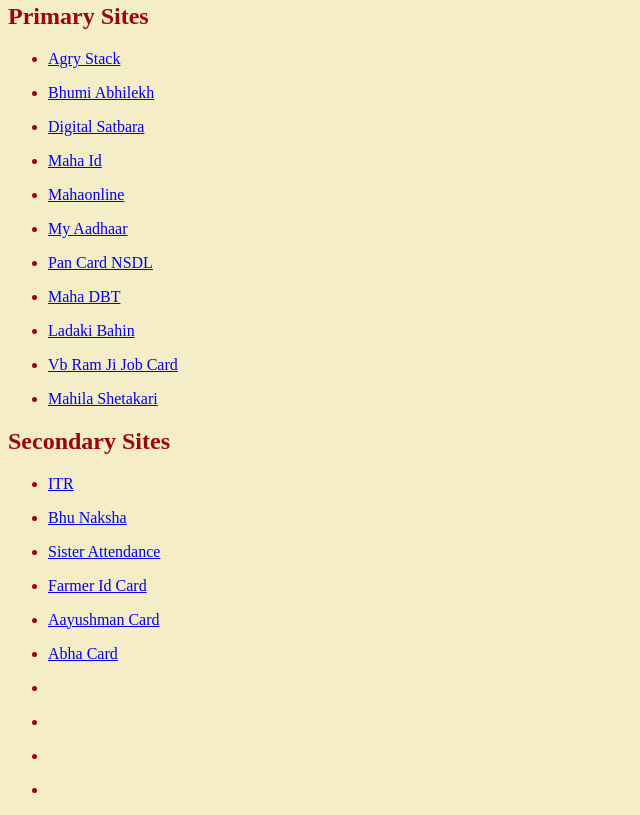
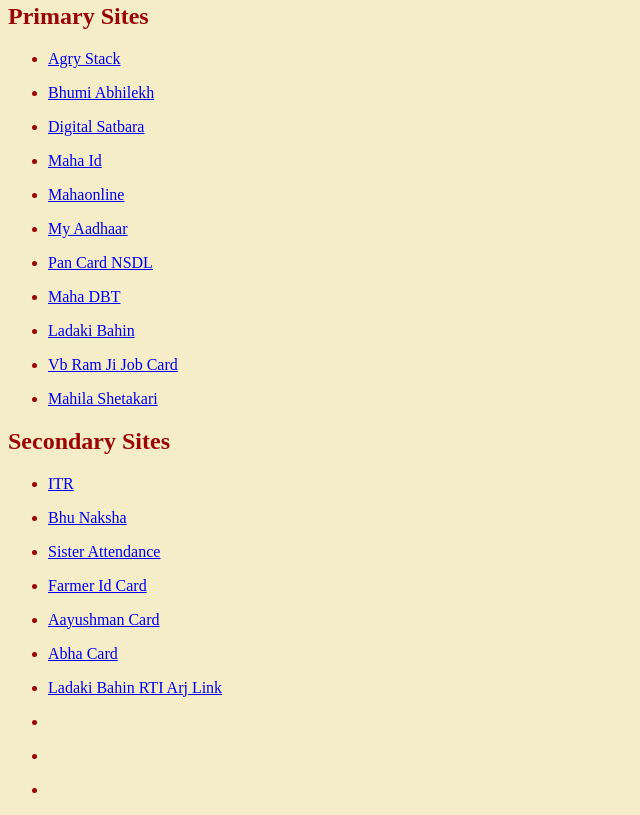
Before and after one commit to thejagsx/Work-Website, a plain HTML site: page index.html in a window 1280 px wide. Shown: the part 389-1204 px from the top of the page, without its empty margins (0-640 px from the left). Drawn offline with Linux system fonts and the light colour scheme.

Commit message:
Add files via upload

```diff
--- a/index.html
+++ b/index.html
@@ -45,7 +45,7 @@
 <p> <li><a target="_blank" href="https://farmerid.pro/">Farmer Id Card</a></li></p>
 <p> <li><a target="_blank" href="https://beneficiary.nha.gov.in/">Aayushman Card</a></li></p>
 <p> <li><a target="_blank"href="https://abdm.gov.in/">Abha Card</a></li></p>
-<p> <li><a target="_blank"href=""></a></li></p>
+<p> <li><a target="_blank"href="https://forms.gle/hjVf5xgrp4aD5MFF6">Ladaki Bahin RTI Arj Link</a></li></p>
 <p> <li><a target="_blank"href=""></a></li></p>
 <p> <li><a target="_blank"href=""></a></li></p>
 <p> <li><a target="_blank" href=""></a></li></p>
```
